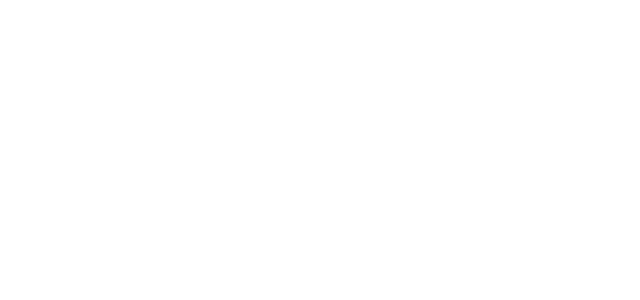
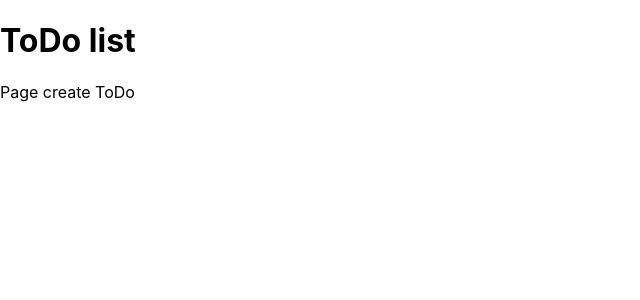
Before and after one commit to mariogl/todo-list, a React (Create React App) app: page /new-todo in a window 1280 px wide. Shown: the top 300 px of the page, without its empty margins (0-640 px from the left). Built offline with nearby package versions, Linux system fonts and the light colour scheme.

Commit message:
Router inserted and pages created, component Header created

```diff
--- a/package.json
+++ b/package.json
@@ -8,6 +8,7 @@
     "@testing-library/user-event": "^12.8.3",
     "react": "^17.0.2",
     "react-dom": "^17.0.2",
+    "react-router-dom": "^5.2.0",
     "react-scripts": "4.0.3",
     "web-vitals": "^1.1.2"
   },
--- a/src/App.js
+++ b/src/App.js
@@ -1,5 +1,38 @@
+import {
+  BrowserRouter as Router,
+  Redirect,
+  Route,
+  Switch,
+} from "react-router-dom";
+import { Header } from "./components/Header";
+import { PageCreateToDo } from "./pages/PageCreateToDo";
+import { PageEditToDo } from "./pages/PageEditToDo";
+import { PageList } from "./pages/PageList";
+import { PageNotFound } from "./pages/PageNotFound";
+
 function App() {
-  return <div />;
+  return (
+    <Router>
+      <Header />
+      <Switch>
+        <Route path="/list" exact>
+          <PageList />
+        </Route>
+        <Route path="/new-todo" exact>
+          <PageCreateToDo />
+        </Route>
+        <Route path="/edit-todo/:id" exact>
+          <PageEditToDo />
+        </Route>
+        <Route path="/" exact>
+          <Redirect to="/list" />
+        </Route>
+        <Route>
+          <PageNotFound />
+        </Route>
+      </Switch>
+    </Router>
+  );
 }
 
 export default App;
--- /dev/null
+++ b/src/components/Header.js
@@ -0,0 +1,3 @@
+export const Header = () => {
+  return <h1>ToDo list</h1>;
+};
--- /dev/null
+++ b/src/pages/PageCreateToDo.js
@@ -0,0 +1,3 @@
+export const PageCreateToDo = () => {
+  return <p>Page create ToDo</p>;
+};
--- /dev/null
+++ b/src/pages/PageEditToDo.js
@@ -0,0 +1,3 @@
+export const PageEditToDo = () => {
+  return <p>Page edit ToDo</p>;
+};
--- /dev/null
+++ b/src/pages/PageList.js
@@ -0,0 +1,3 @@
+export const PageList = () => {
+  return <p>Page list</p>;
+};
--- /dev/null
+++ b/src/pages/PageNotFound.js
@@ -0,0 +1,3 @@
+export const PageNotFound = () => {
+  return <p>Page 404</p>;
+};
```
Also changed, not shown: 1 other file (tests, documents, lock files or other folders).
